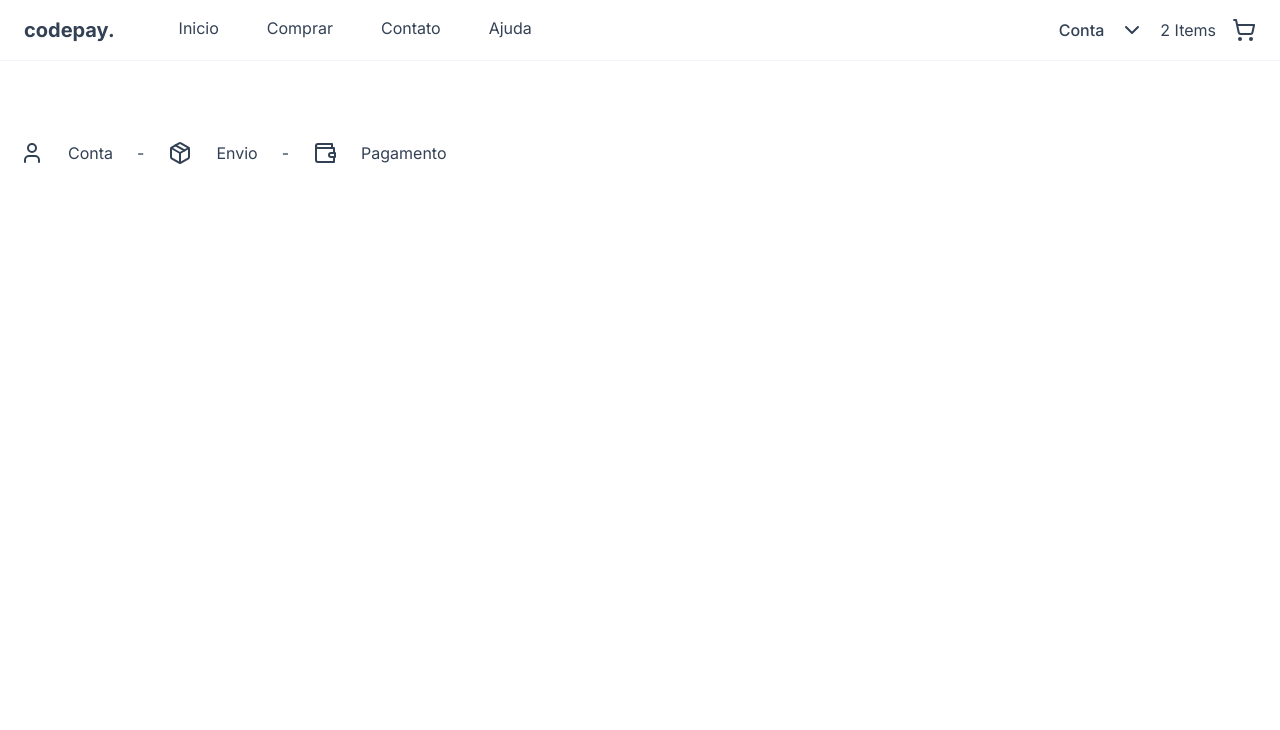
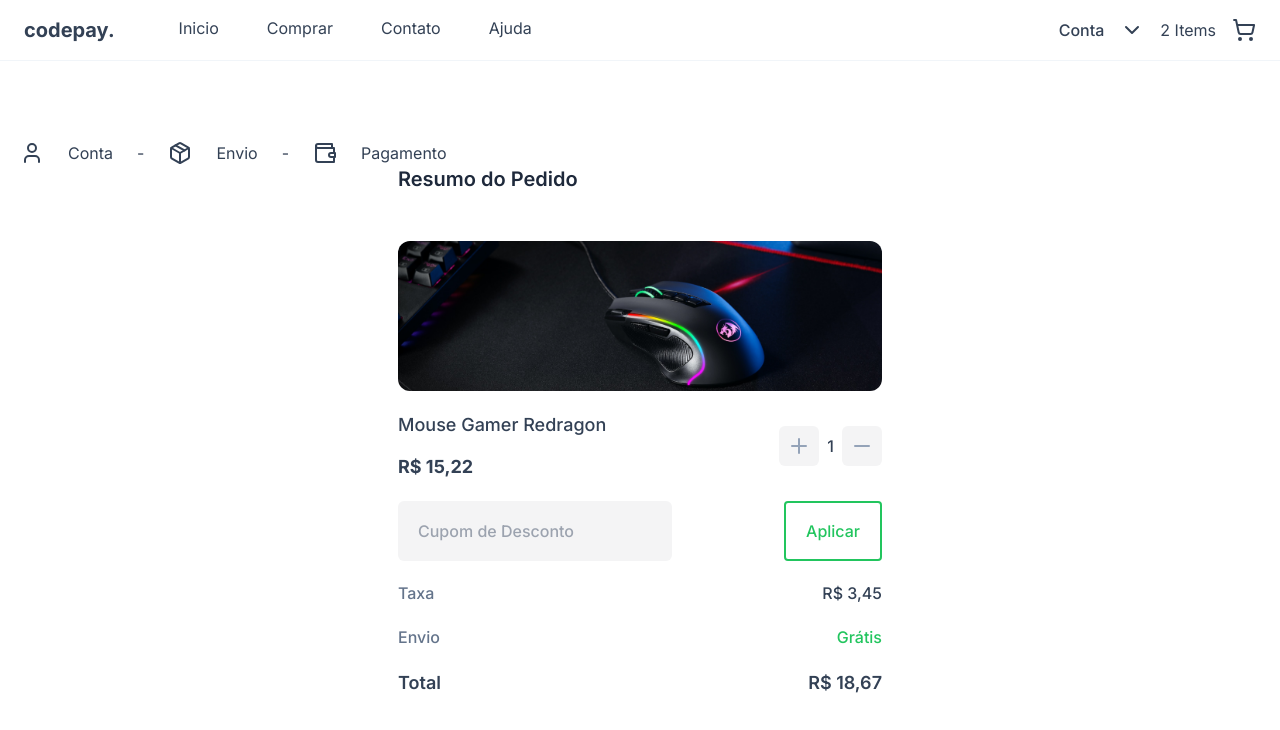
Before and after one commit to Kaduh15/codepay, a Next.js app: page / in a window 1280 px wide. Shown: the top 730 px of the page. Built offline with nearby package versions, Linux system fonts and the light colour scheme.

Commit message:
feat: Cria resumo de pedido

```diff
--- a/src/app/page.tsx
+++ b/src/app/page.tsx
@@ -1,12 +1,14 @@
 import Aside from '@/components/aside'
 import Header from '@/components/header'
+import OrderSummary from '@/components/order-summary'
 
 export default function Home() {
   return (
     <>
       <Header />
-      <main className="flex min-h-screen flex-col items-center justify-between px-5 pt-20">
+      <main className="mx-auto flex min-h-screen max-w-7xl flex-col items-center justify-start px-5 pt-20">
         <Aside />
+        <OrderSummary />
       </main>
     </>
   )
--- /dev/null
+++ b/src/components/order-summary/index.tsx
@@ -0,0 +1,62 @@
+import Image from 'next/image'
+
+import { Minus, Plus } from 'lucide-react'
+
+import mouse from '../../assets/mouse.jpeg'
+
+export default function OrderSummary() {
+  return (
+    <section className="space-y-12 font-medium">
+      <h2 className="text-xl font-semibold text-slate-800">Resumo do Pedido</h2>
+      <section className="space-y-5">
+        <div>
+          <Image
+            src={mouse}
+            alt="Imagem do Produto"
+            width={484}
+            height={150}
+            className="h-[150px] w-[484px] rounded-xl object-cover"
+          />
+        </div>
+        <div className="flex items-center justify-between">
+          <div className="space-y-2.5">
+            <h3 className="text-lg font-medium">Mouse Gamer Redragon</h3>
+            <p className="text-lg font-bold">R$ 15,22</p>
+          </div>
+          <div className="flex items-center space-x-2">
+            <button className="rounded-md bg-zinc-100 p-2 text-slate-400">
+              <Plus />
+            </button>
+            <span>1</span>
+            <button className="rounded-md bg-zinc-100 p-2 text-slate-400">
+              <Minus />
+            </button>
+          </div>
+        </div>
+
+        <section className="w-full space-y-5">
+          <form action="#" className="flex w-full justify-between">
+            <input
+              type="text"
+              placeholder="Cupom de Desconto"
+              className="rounded-md bg-zinc-100 px-5 py-4 text-slate-400"
+            />
+            <button className="rounded border-2 border-green-500 px-5 py-4 text-green-500">
+              Aplicar
+            </button>
+          </form>
+          <div className="grid w-full grid-cols-2 grid-rows-3 gap-4">
+            <p className="text-start text-slate-500">Taxa</p>
+            <p className="text-end">R$ 3,45</p>
+            <p className="text-slate-500">Envio</p>
+            <p className="text-end text-[value='Grátis'] text-green-500">
+              Grátis
+            </p>
+            <p className="text-lg font-semibold">Total</p>
+            <p className="text-end text-lg font-semibold">R$ 18,67</p>
+          </div>
+        </section>
+      </section>
+    </section>
+  )
+}
--- a/tailwind.config.ts
+++ b/tailwind.config.ts
@@ -1,18 +1,24 @@
-import type { Config } from "tailwindcss";
+import type { Config } from 'tailwindcss'
 
 const config: Config = {
   content: [
-    "./src/pages/**/*.{js,ts,jsx,tsx,mdx}",
-    "./src/components/**/*.{js,ts,jsx,tsx,mdx}",
-    "./src/app/**/*.{js,ts,jsx,tsx,mdx}",
+    './src/pages/**/*.{js,ts,jsx,tsx,mdx}',
+    './src/components/**/*.{js,ts,jsx,tsx,mdx}',
+    './src/app/**/*.{js,ts,jsx,tsx,mdx}',
   ],
   theme: {
     extend: {
       fontFamily: {
         sans: 'var(--font-sans)',
       },
+      space: {
+        '2.5': '0.875rem', // 14px
+      },
+      border: {
+        '3': '0.1875rem', // 3px
+      },
     },
   },
   plugins: [],
-};
-export default config;
+}
+export default config
```
Also changed, not shown: src/assets/mouse.jpeg (added).
